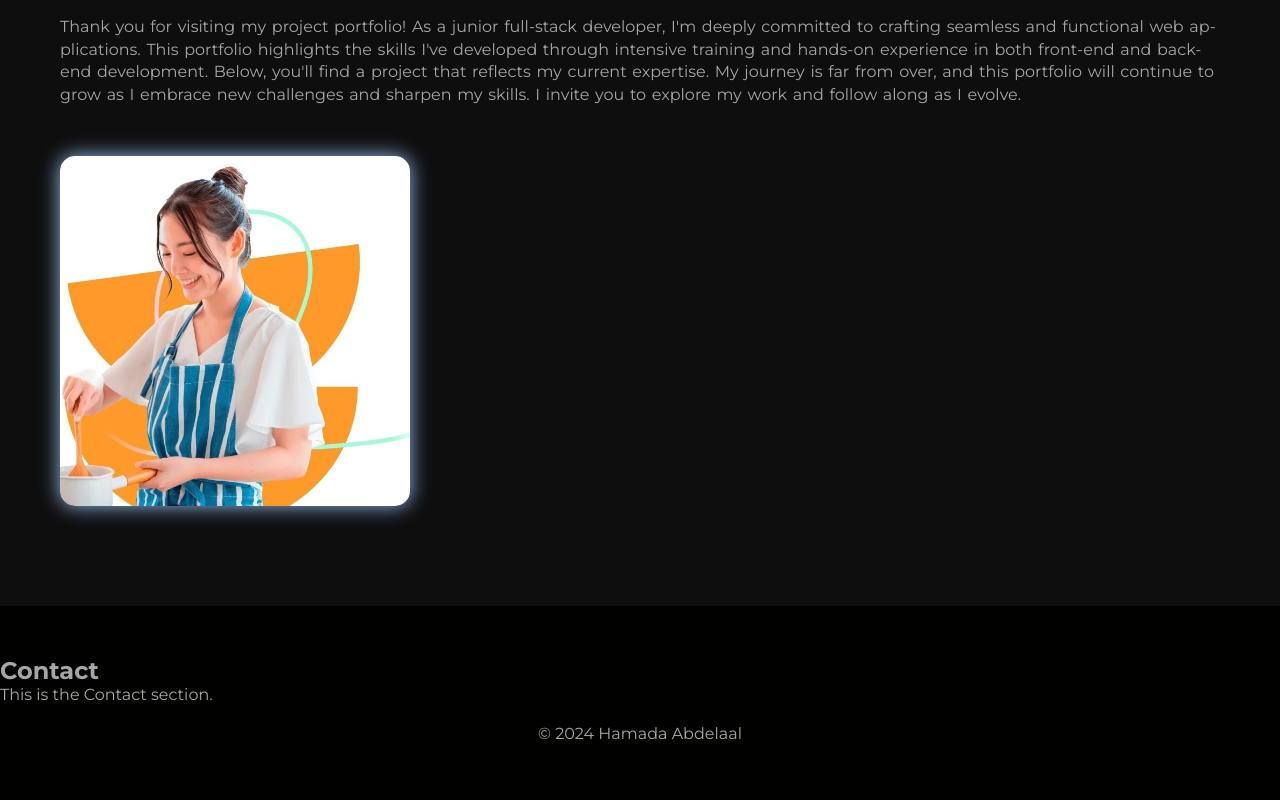
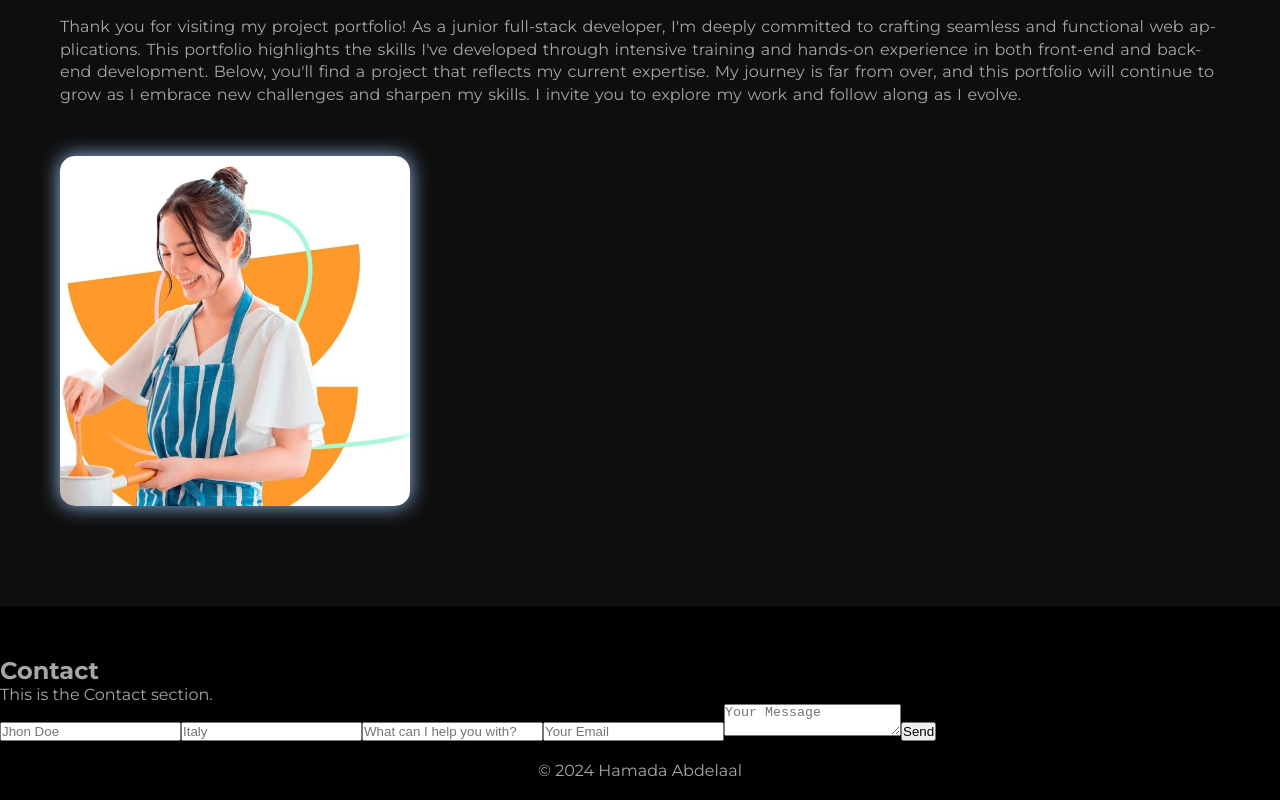
Before and after one commit to Hamada-AB/portfolio, a React (Vite) app: page / in a window 1280 px wide. Shown: the part 2037-2837 px from the top of the page. Before the commit the page ends 2800 px from the top, so only its background shows below. Built offline with nearby package versions, Linux system fonts and the light colour scheme.

Commit message:
feat(ContactForm): implement the contact form logic

```diff
--- a/src/components/Cnotact.jsx
+++ b/src/components/Cnotact.jsx
@@ -1,4 +1,5 @@
 import { Element } from "react-scroll";
+import ContactForm from "./ContactForm";
 
 export default function Contact({ language }) {
   return (
@@ -10,6 +11,8 @@ export default function Contact({ language }) {
             ? "This is the Contact section."
             : "Questa è la sezione Contatti."}
         </p>
+
+        <ContactForm />
       </section>
     </Element>
   );
--- a/src/components/ContactForm.jsx
+++ b/src/components/ContactForm.jsx
@@ -1,3 +1,83 @@
+import { useState } from "react";
+
 export default function ContactForm() {
-  return <></>;
+  const [ok, setOk] = useState("");
+  const [error, setError] = useState("");
+  const [formData, setFormData] = useState({
+    name: "",
+    country: "",
+    subject: "",
+    email: "",
+    message: "",
+  });
+
+  const handleChange = (e) => {
+    setFormData({
+      ...formData,
+      [e.target.name]: e.target.value,
+    });
+  };
+
+  const handleSubmit = async (e) => {
+    e.preventDefault();
+    try {
+      await fetch("https://portfolio-server-86bc.onrender.com/send-email", {
+        method: "POST",
+        headers: {
+          "Content-Type": "application/json",
+        },
+        body: JSON.stringify(formData),
+      }).then((data) => {
+        if (data && !data.error) {
+          setOk("Your message has been sent successfully.");
+        } else {
+          setError("Failed to send message.");
+        }
+      });
+    } catch (error) {
+      console.error("Error sending message:", error);
+    }
+  };
+
+  return (
+    <form onSubmit={handleSubmit}>
+      <input
+        type="text"
+        name="name"
+        placeholder="Jhon Doe"
+        value={formData.name}
+        onChange={handleChange}
+      />
+      <input
+        type="text"
+        name="country"
+        placeholder="Italy"
+        value={formData.country}
+        onChange={handleChange}
+      />
+      <input
+        type="text"
+        name="subject"
+        placeholder="What can I help you with?"
+        value={formData.subject}
+        onChange={handleChange}
+      />
+      <input
+        type="email"
+        name="email"
+        placeholder="Your Email"
+        value={formData.email}
+        onChange={handleChange}
+        required
+      />
+      <textarea
+        name="message"
+        placeholder="Your Message"
+        value={formData.message}
+        onChange={handleChange}
+        required
+      />
+      <button type="submit">Send</button>
+    </form>
+  );
 }
```
